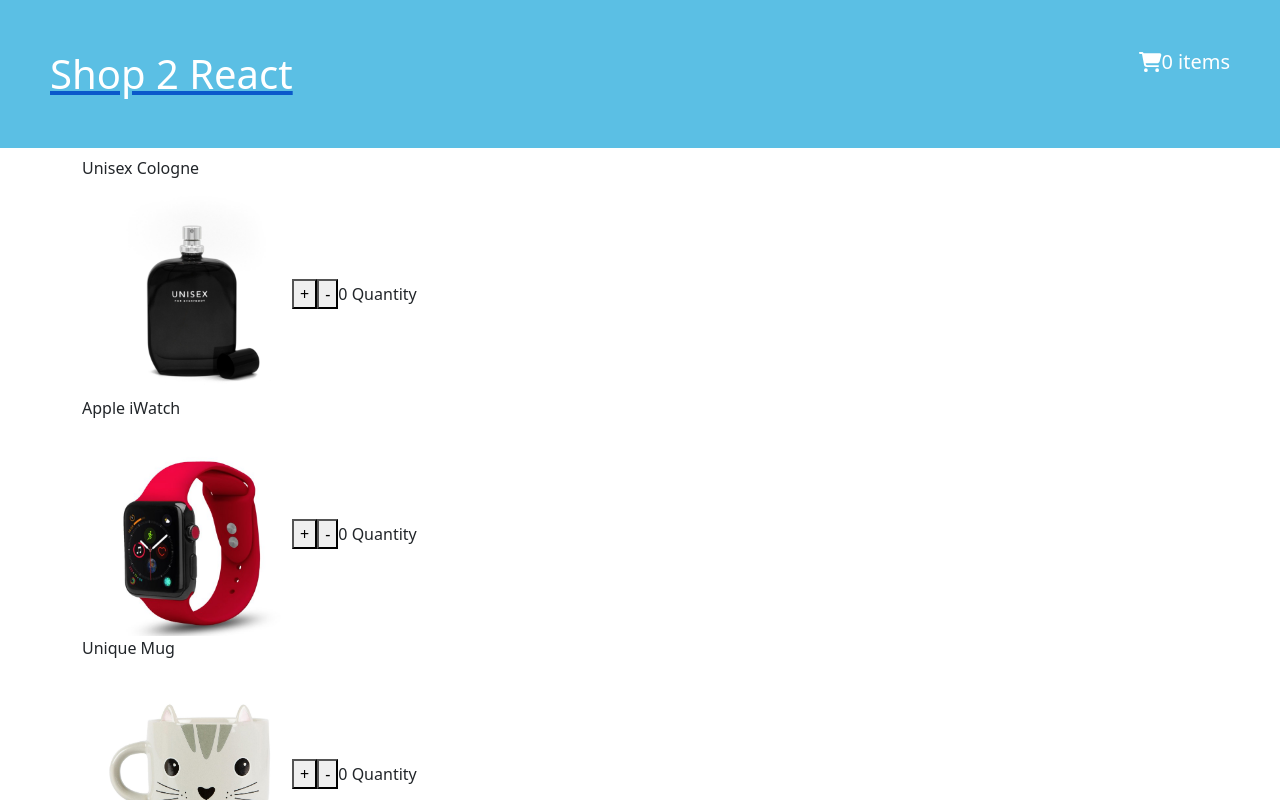
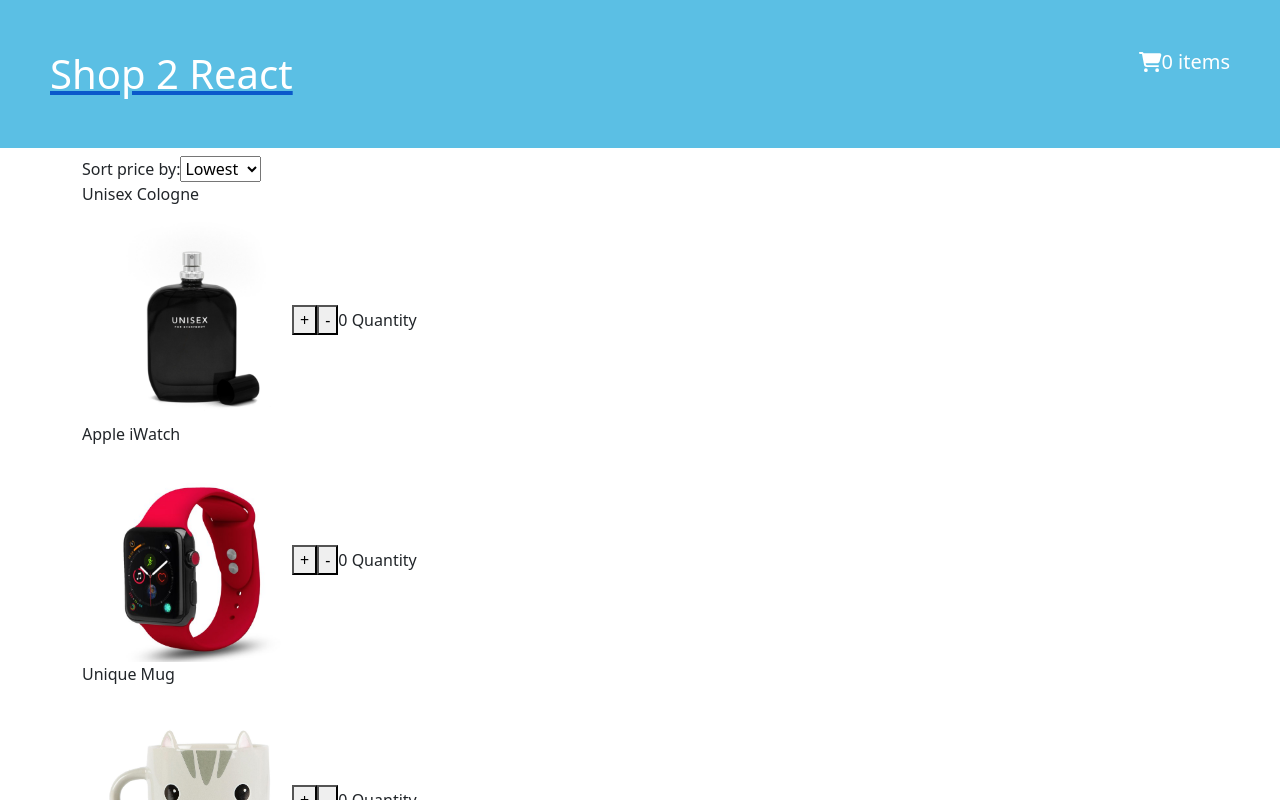
Before and after one commit to yingliang-2023/m5-lab-assignment, a React (Create React App) app: page / in a window 1280 px wide. Shown: the top 800 px of the page. Built offline with nearby package versions, Linux system fonts and the light colour scheme.

Commit message:
add button

```diff
--- a/src/App.js
+++ b/src/App.js
@@ -10,6 +10,8 @@
   constructor(props) {
     super(props);
     this.state = {
+      sortType:"normal",//nomal,lowest,highest
+      listNum:"",
       products:items
     };
   };
@@ -33,7 +35,8 @@
     <Navbar itemlist={this.state.products}
             addProduct={this.addProduct}
             removeProduct={this.removeProduct}
-
+            sortType={this.state.sortType}
+            listNum={this.state.listNum}
     />
     </div>
   );
--- a/src/Home.js
+++ b/src/Home.js
@@ -11,6 +11,13 @@
 
         return (
             <div class="container">
+            <label for="sortType">Sort price by: </label>
+
+            <select name="sortType" id="sortType">
+                <option value="Lowest">Lowest</option>
+                <option value="Normal">Normal</option>
+                <option value="Highest">Highest</option>
+            </select>
             <Product
             itemlist={props.itemlist}
             addProduct={props.addProduct}
--- a/src/Navbar.js
+++ b/src/Navbar.js
@@ -42,7 +42,11 @@
             itemlist={props.itemlist}
               addProduct={props.addProduct}
               removeProduct={props.removeProduct}
-          />}/>
+              sortType={props.sortType}
+              listNum={props.listNum}
+              />
+            }
+          />
 
           <Route
             path="/cart"
--- a/src/products.js
+++ b/src/products.js
@@ -3,22 +3,25 @@
       key: 1,
       image: "./products/cologne.jpg",
       desc: "Unisex Cologne",
+      price:35,
       value: 0,
-      rating:"4.5/5"
+      rating:"4/5",
     },
 
     {
       key: 2,
       image: "./products/iwatch.jpg",
       desc: "Apple iWatch",
+      price:199,
       value: 0,
-      rating:"3/5"
+      rating:"3.5/5"
     },
 
     {
       key: 3,
       image: "./products/mug.jpg",
       desc: "Unique Mug",
+      price:15,
       value: 0,
       rating:"5/5"
     },
@@ -27,8 +30,9 @@
       key: 4,
       image: "./products/wallet.jpg",
       desc: "Mens Wallet",
+      price:48,
       value: 0,
-      rating:"2.5/5"
+      rating:"4.5/5"
     }
   ];
 
```
